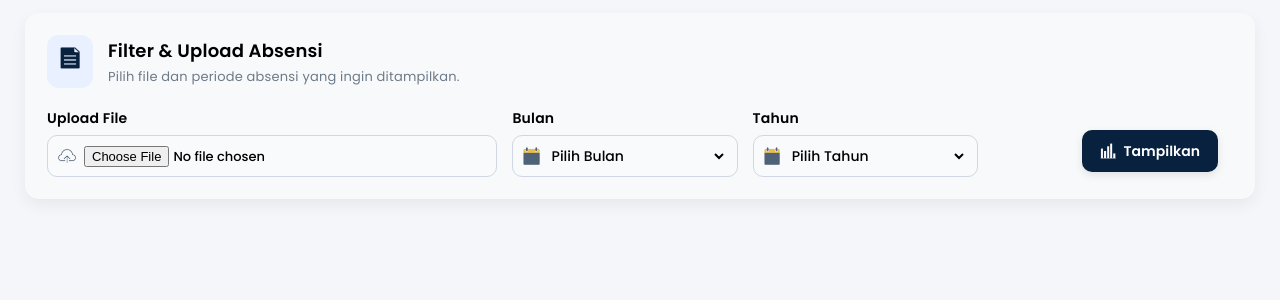
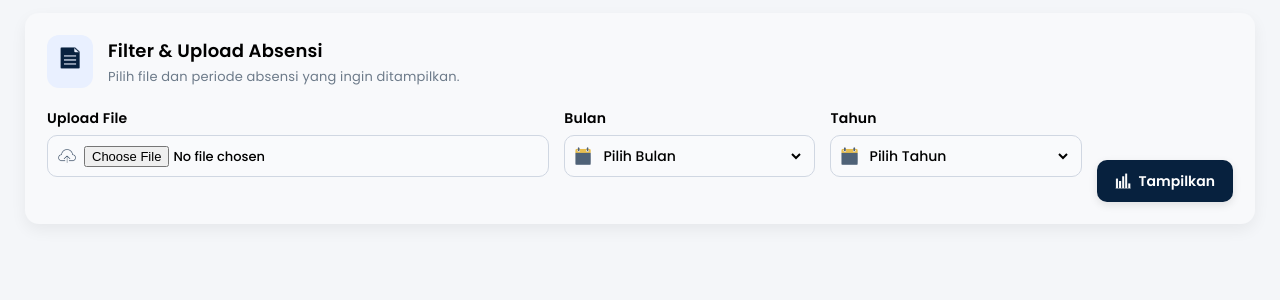
Before and after one commit to Rizqi2552/sirekap-flask, a Flask app: template templates/dashboard.html in a window 1280 px wide. Shown: the part 77-377 px from the top of the page. Run offline with Flask 3, Linux system fonts and the light colour scheme; the template is opened without the code that fills it, so the values that code supplies are empty.

Commit message:
Fix update tampilkan

```diff
--- a/static/dashboard.css
+++ b/static/dashboard.css
@@ -147,9 +147,9 @@ textarea {
 /* ===== GRID FORM ===== */
 .form-grid {
     display: grid;
-    grid-template-columns: 2fr 1fr 1fr 1fr auto;
+    grid-template-columns: 2fr 1fr 1fr auto;
     gap: 15px;
-    align-items: end;
+    align-items: start;
 }
 
 /* ===== GROUP ===== */
@@ -207,6 +207,7 @@ input[type="file"] {
     display: flex;
     align-items: flex-end;
     height: 100%;
+    padding-top: 30px;
 }
 
 .button-group label {
```
